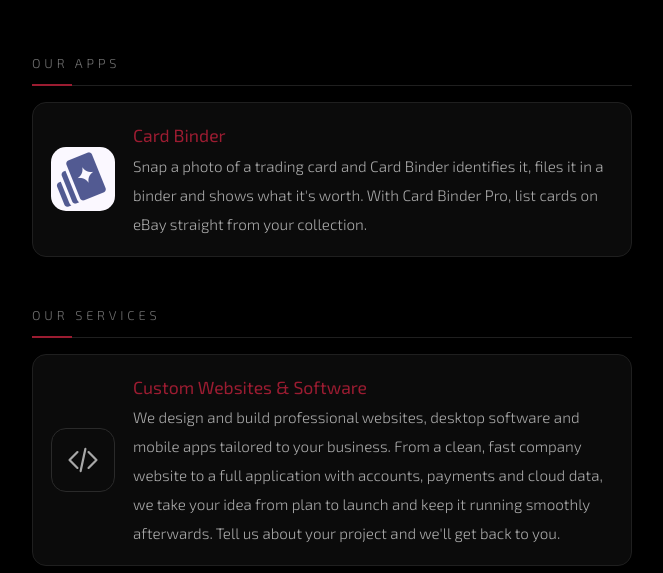
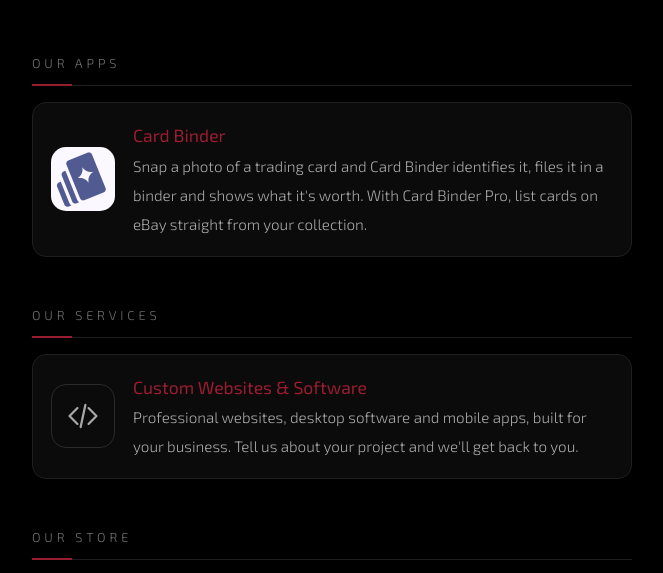
Before and after one commit to crmartinez239/amphoteb-site, a plain HTML site: page index.html in a window 1280 px wide. Shown: the part 186-759 px from the top of the page, without its empty margins (308-971 px from the left). Drawn offline with Linux system fonts and the light colour scheme.

Commit message:
Shorter services text

```diff
--- a/index.html
+++ b/index.html
@@ -36,10 +36,8 @@
     </svg>
     <div>
       <strong>Custom Websites &amp; Software</strong>
-      <span>We design and build professional websites, desktop software and mobile apps
-      tailored to your business. From a clean, fast company website to a full application
-      with accounts, payments and cloud data, we take your idea from plan to launch and
-      keep it running smoothly afterwards. Tell us about your project and we'll get back to you.</span>
+      <span>Professional websites, desktop software and mobile apps, built for your business.
+      Tell us about your project and we'll get back to you.</span>
     </div>
   </a>
 
```
